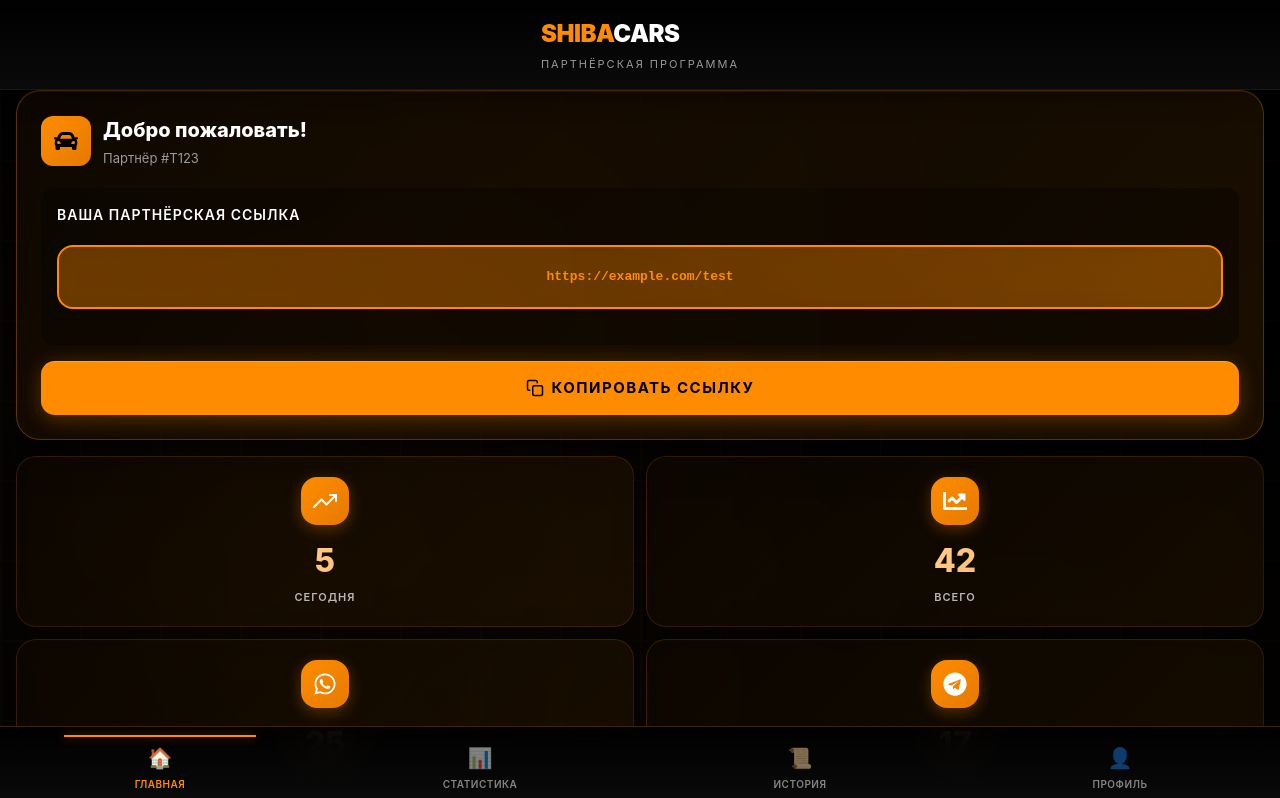
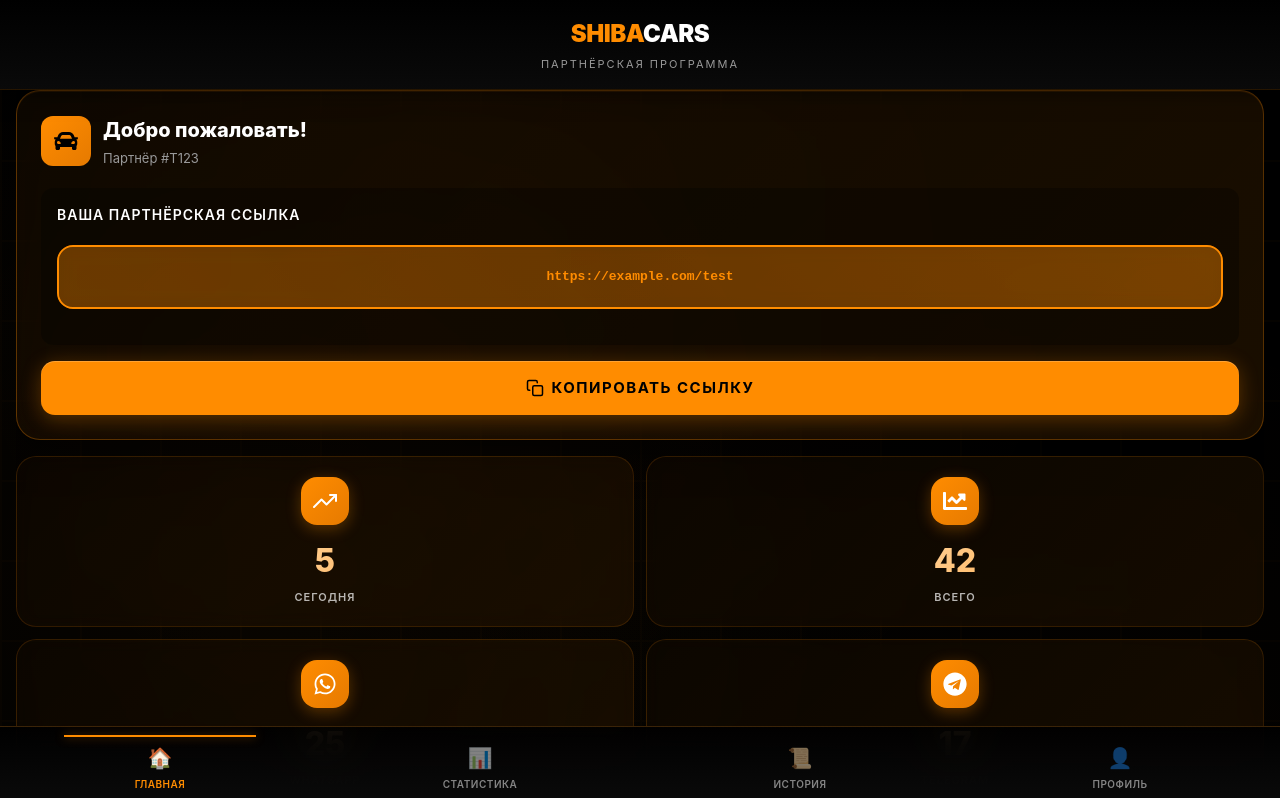
Before and after one commit to IvanMitska/Shiba-bot, a React (Create React App) app in the folder telegram-webapp/: page / in a window 1280 px wide. Shown: the top 798 px of the page. Built offline with nearby package versions, Linux system fonts and the light colour scheme; no server answers.

Commit message:
Add smooth header hide/show animation on scroll

```diff
--- a/telegram-webapp/src/App.js
+++ b/telegram-webapp/src/App.js
@@ -13,12 +13,38 @@
   const [loading, setLoading] = useState(true);
   const [error, setError] = useState(null);
   const [debugInfo, setDebugInfo] = useState('App started');
+  const [isHeaderVisible, setIsHeaderVisible] = useState(true);
+  const [lastScrollY, setLastScrollY] = useState(0);
 
   // Scroll to top when tab changes
   const handleTabChange = (tabName) => {
     setActiveTab(tabName);
     window.scrollTo({ top: 0, behavior: 'smooth' });
+    setIsHeaderVisible(true); // Show header when changing tabs
   };
+
+  // Handle scroll to hide/show header
+  useEffect(() => {
+    const handleScroll = () => {
+      const currentScrollY = window.scrollY;
+
+      if (currentScrollY > lastScrollY && currentScrollY > 50) {
+        // Scrolling down & past 50px
+        setIsHeaderVisible(false);
+      } else {
+        // Scrolling up
+        setIsHeaderVisible(true);
+      }
+
+      setLastScrollY(currentScrollY);
+    };
+
+    window.addEventListener('scroll', handleScroll, { passive: true });
+
+    return () => {
+      window.removeEventListener('scroll', handleScroll);
+    };
+  }, [lastScrollY]);
 
   useEffect(() => {
     const initApp = async () => {
@@ -134,7 +160,7 @@
   return (
     <div className="app">
       {/* Header with SHIBA CARS branding */}
-      <div className="app-header">
+      <div className={`app-header ${isHeaderVisible ? 'visible' : 'hidden'}`}>
         <div className="header-content">
           <div className="logo-section">
             <div>
--- a/telegram-webapp/src/styles/index.css
+++ b/telegram-webapp/src/styles/index.css
@@ -88,12 +88,23 @@
   top: 0;
   z-index: 100;
   box-shadow: 0 2px 20px rgba(0, 0, 0, 0.5);
+  transition: transform 0.3s cubic-bezier(0.4, 0, 0.2, 1);
+  will-change: transform;
+}
+
+.app-header.hidden {
+  transform: translateY(-100%);
+}
+
+.app-header.visible {
+  transform: translateY(0);
 }
 
 .header-content {
   display: flex;
   align-items: center;
   justify-content: center;
+  text-align: center;
 }
 
 .logo-section {
```
Also changed, not shown: 11 other files (tests, documents, lock files or other folders).
